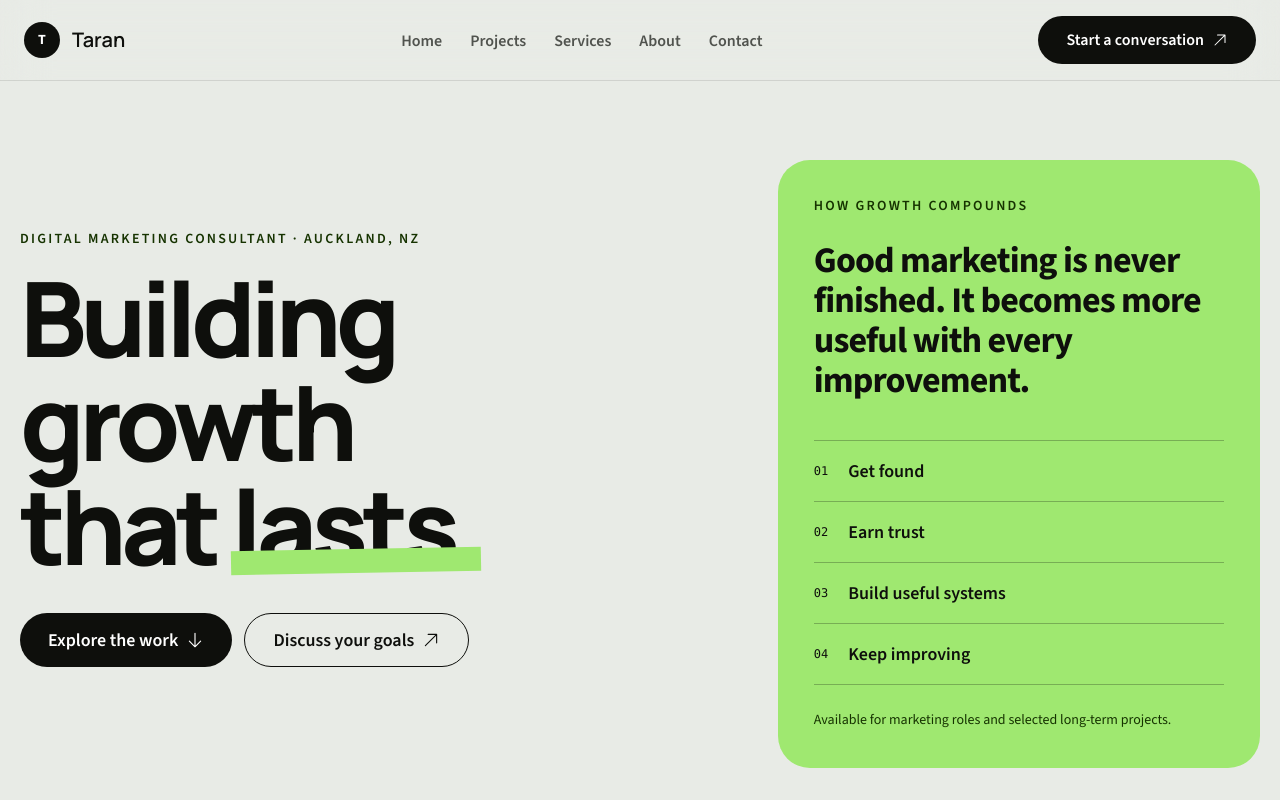
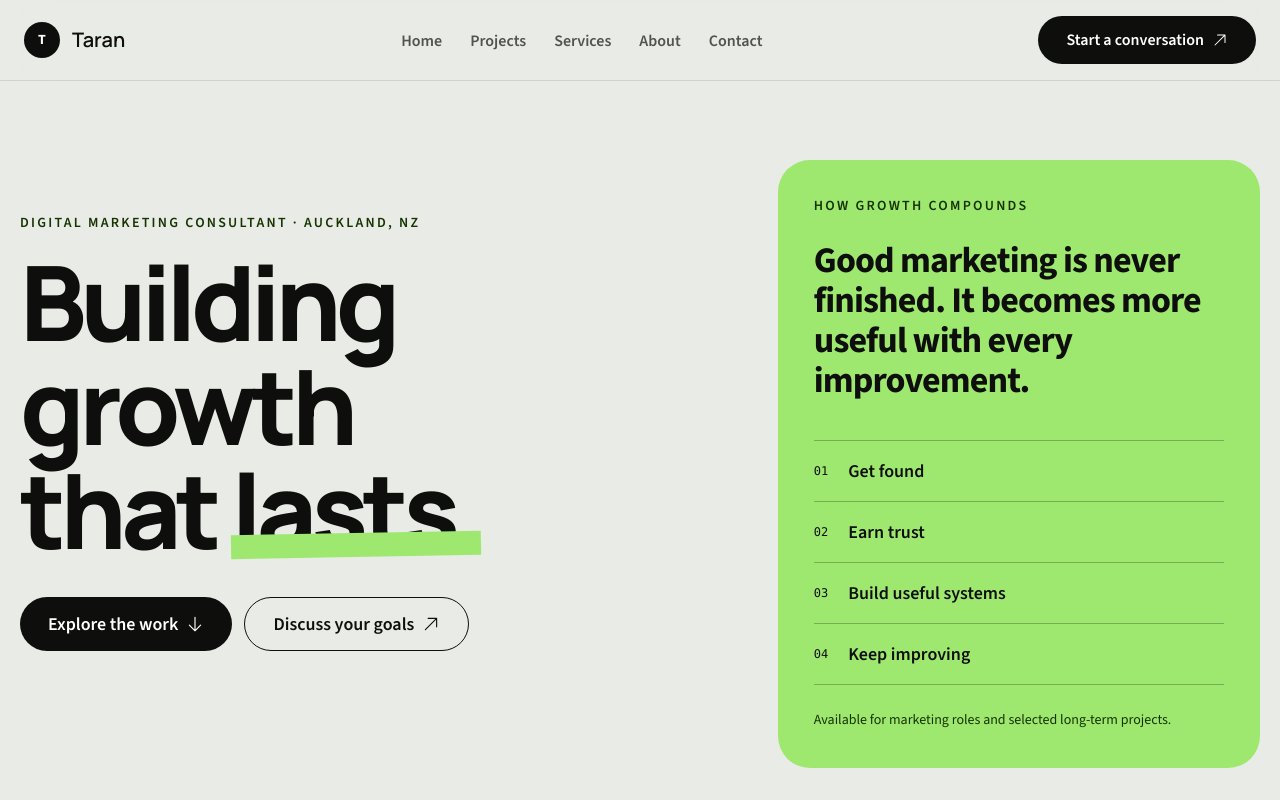
Before and after one commit to taranveerultra-bot/Tara-cv, a Next.js app: page / in a window 1280 px wide. Shown: the top 800 px of the page. Built offline with nearby package versions, Linux system fonts and the light colour scheme.

Commit message:
Nudge hero content upward

```diff
--- a/src/components/Hero.tsx
+++ b/src/components/Hero.tsx
@@ -6,7 +6,7 @@ const Hero = () => (
     <section id="home" className="overflow-hidden bg-hero-background pb-16 pt-28 lg:pb-24 lg:pt-36">
         <Container>
             <div className="grid items-center gap-12 lg:grid-cols-[1.18fr_.82fr] lg:gap-16">
-                <div>
+                <div className="lg:-translate-y-4">
                     <p className="mb-4 text-sm font-semibold uppercase tracking-[0.16em] text-secondary">
                         Digital marketing consultant · Auckland, NZ
                     </p>
```
